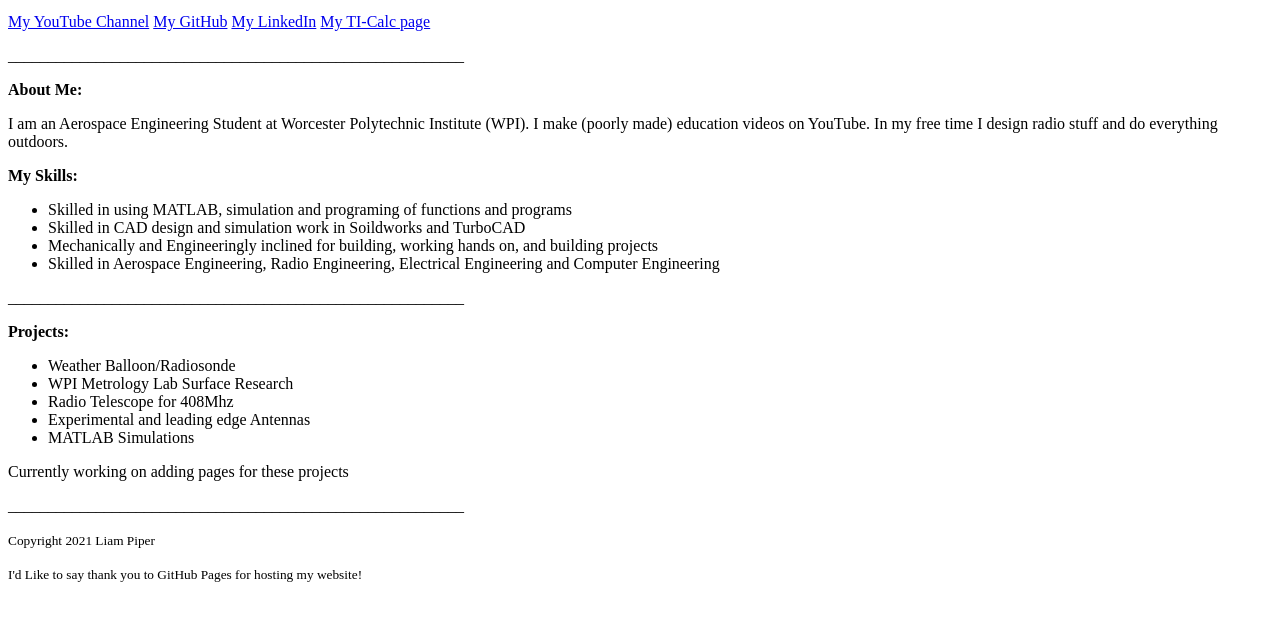
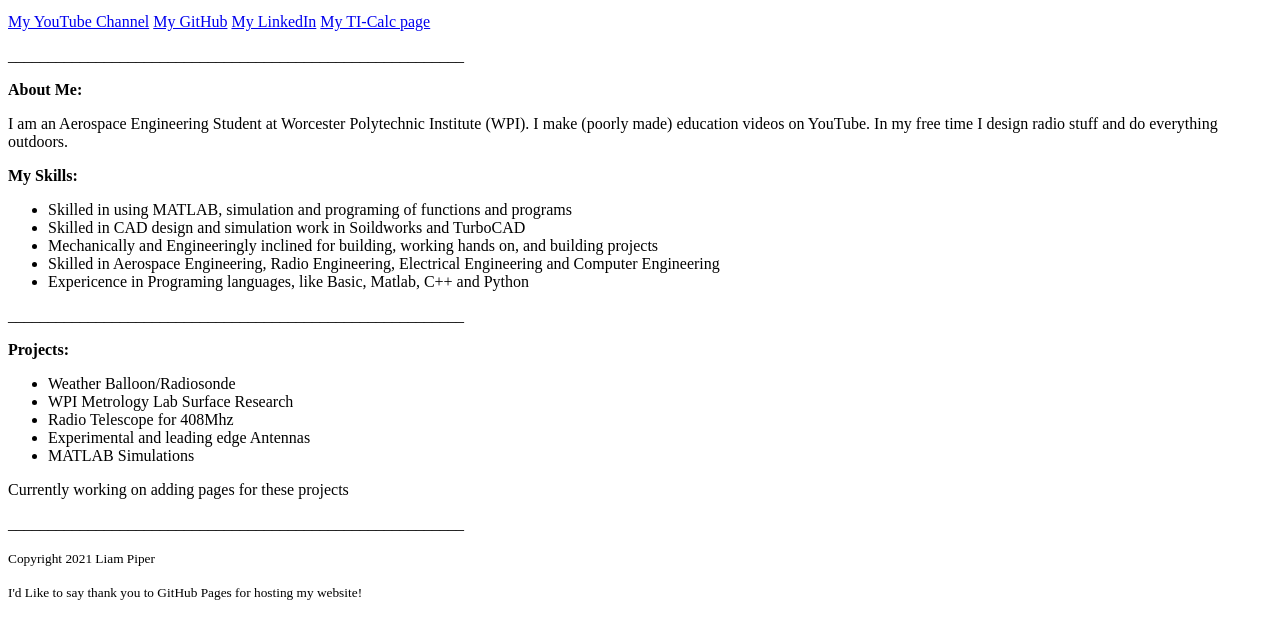
Before and after one commit to piperliam/piperliam.github.io, a plain HTML site: page index.html in a window 1280 px wide. Shown: the part 101-740 px from the top of the page. Drawn offline with Linux system fonts and the light colour scheme.

Commit message:
Update index.html

```diff
--- a/index.html
+++ b/index.html
@@ -29,6 +29,7 @@
     <li>Skilled in CAD design and simulation work in Soildworks and TurboCAD</li>
     <li>Mechanically and Engineeringly inclined for building, working hands on, and building projects</li>
     <li>Skilled in Aerospace Engineering, Radio Engineering, Electrical Engineering and Computer Engineering</li>
+  <li>Expericence in Programing languages, like Basic, Matlab, C++ and Python</li>
   </ul>
 <!-- resets the paragraph -->
 <p>_________________________________________________________</p>
```
